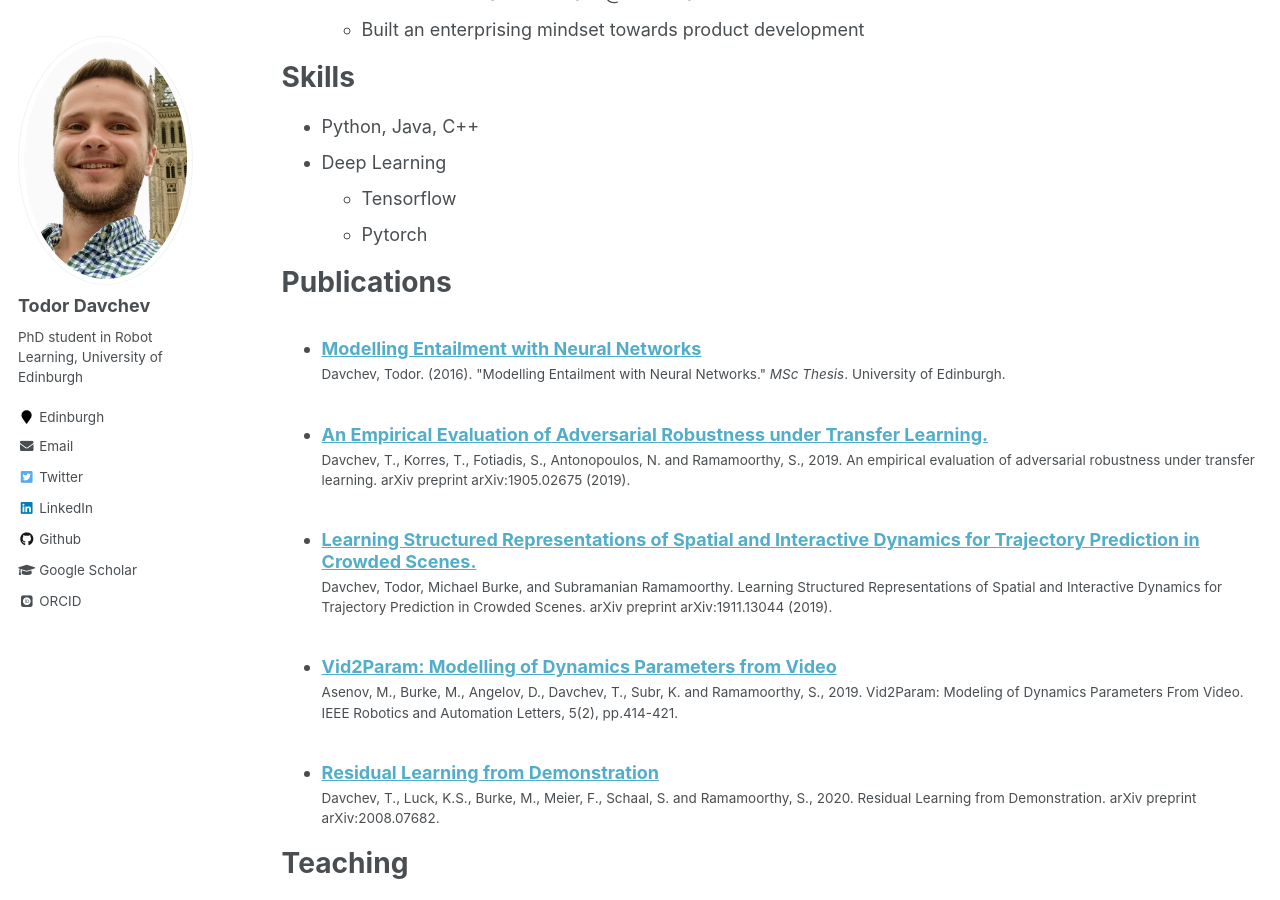
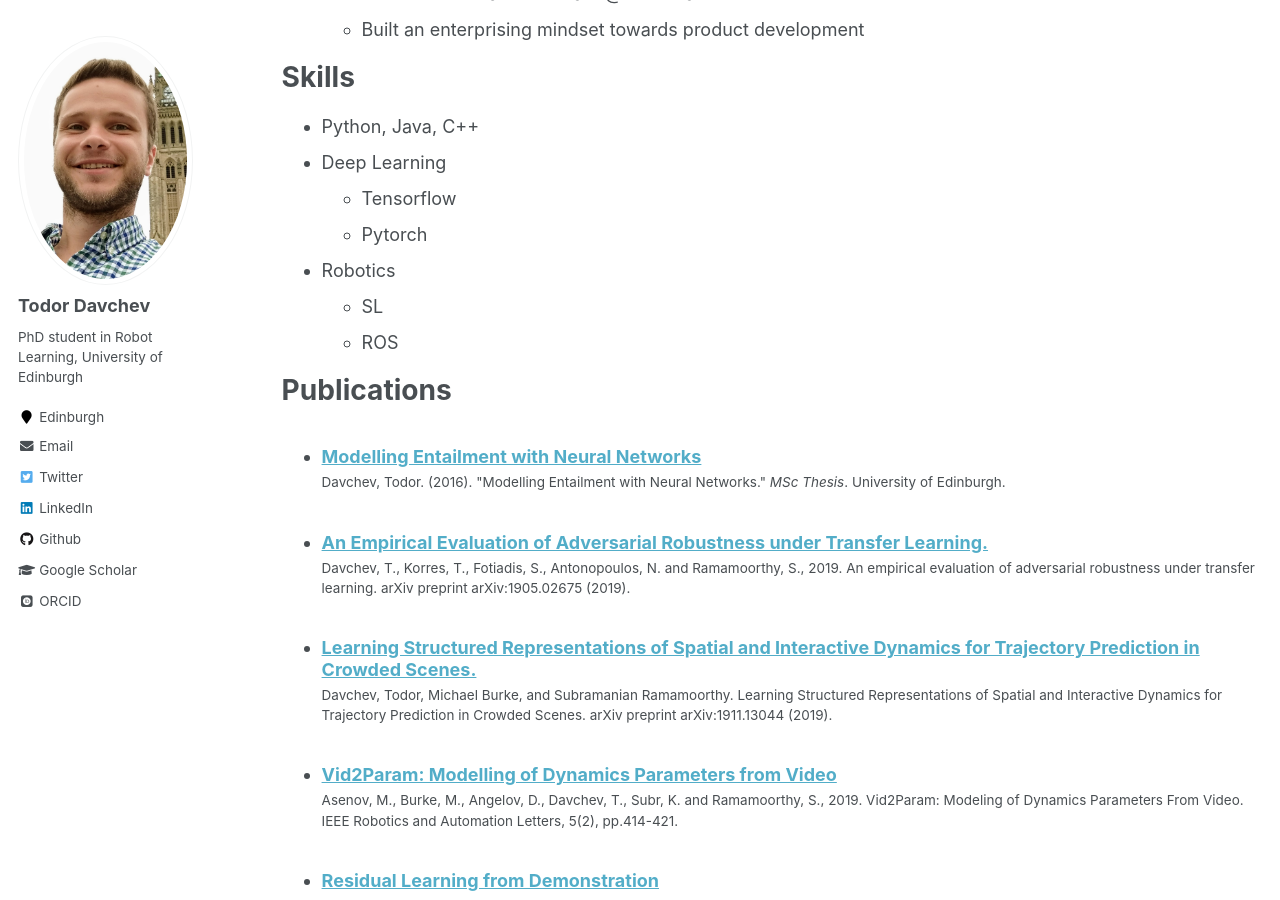
Before and after one commit to tdavchev/tdavchev.github.io, a Jekyll site: the page built from _pages/cv.md, in a window 1280 px wide and 900 px high, scrolled down 1139 px. Built offline with Jekyll 4.4.1, drawn with Linux system fonts in a browser that asks for light colours; some web fonts are replaced.

Commit message:
update cv

```diff
--- a/_pages/cv.md
+++ b/_pages/cv.md
@@ -44,6 +44,9 @@ Skills
 * Deep Learning
   * Tensorflow
   * Pytorch
+* Robotics
+  * SL
+  * ROS
 
 Publications
 ======
```
